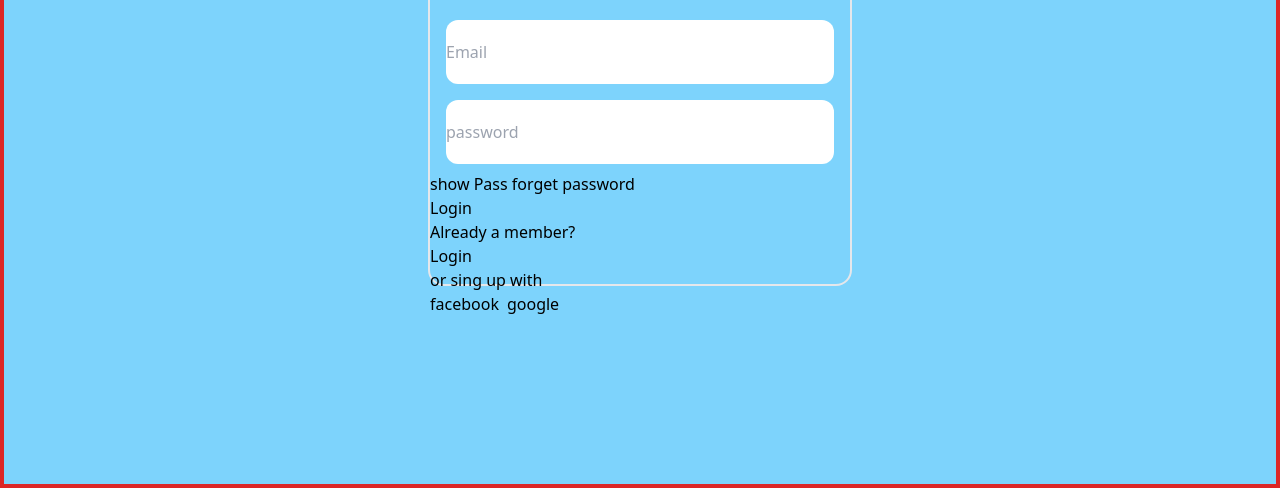
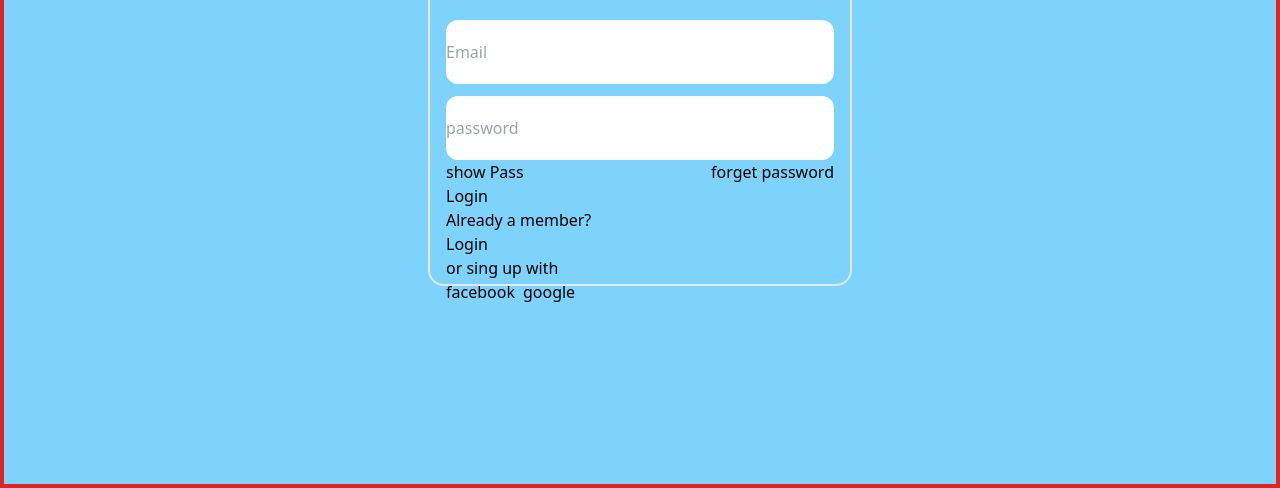
Before and after one commit to KavehKhorshidiii/Login-page, a website: page src/html/app.html in a window 1280 px wide. Shown: the part 312-800 px from the top of the page. Drawn offline with nearby package versions, Linux system fonts and the light colour scheme.

Commit message:
set style

```diff
--- a/src/html/app.html
+++ b/src/html/app.html
@@ -1,14 +1,14 @@
 <!DOCTYPE html>
 <html lang="en">
     <head>
-    <meta charset="UTF-8">
-    <meta name="viewport" content="width=device-width, initial-scale=1.0">
+        <meta charset="UTF-8" />
+        <meta name="viewport" content="width=device-width, initial-scale=1.0" />
         <script src="https://cdn.tailwindcss.com"></script>
         <title>login page</title>
     </head>
-<body class="w-full bg-sky-300 border-4 flex justify-center items-center border-red-600 h-screen ">
-    <div class="border-2 rounded-2xl flex flex-col justify-between w-1/3 h-1/2">
-
+    <body class="w-full bg-sky-300 border-4 flex justify-center items-center border-red-600 h-screen">
+        <div class="border-2 rounded-2xl  w-1/3 h-1/2">
+            <div class="mx-4 my-2 flex flex-col justify-between">
                 <!-- Header -->
                 <header class="flex my-10 items-center justify-center">
                     <h1 class="font-bold text-4xl text-white">Login</h1>
@@ -16,11 +16,11 @@
 
                 <!-- Main -->
                 <main>
-            <section class=" flex flex-col">
-                <input class=" rounded-xl mx-4 my-2 h-16" placeholder="Email" type="text">
-                <input class=" rounded-xl mx-4 my-2 h-16" placeholder="password" type="password" name="" id="">
+                    <section class="flex gap-3 flex-col">
+                        <input class="rounded-xl h-16" placeholder="Email" type="text" />
+                        <input class="rounded-xl h-16" placeholder="password" type="password" name="" id="" />
                     </section>
-            <section>
+                    <section class="flex justify-between">
                         <button>show Pass</button>
                         <a href="#">forget password</a>
                     </section>
@@ -42,8 +42,8 @@
                             <div>google</div>
                         </span>
                     </section>
-
                 </footer>
+            </div>
         </div>
     </body>
     <script src="../js/app.js"></script>
```
Also changed, not shown: src/output.css. Lines whose indentation alone changed are shown as unchanged.
